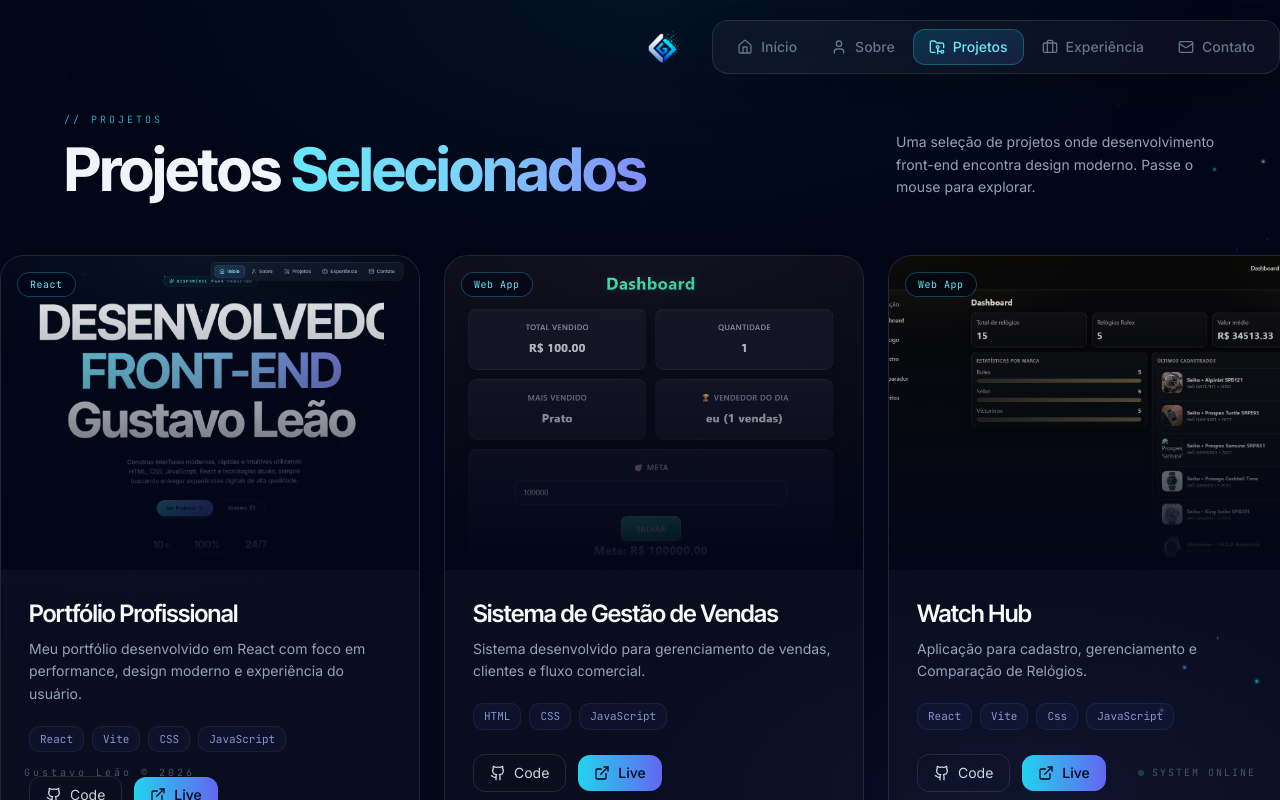
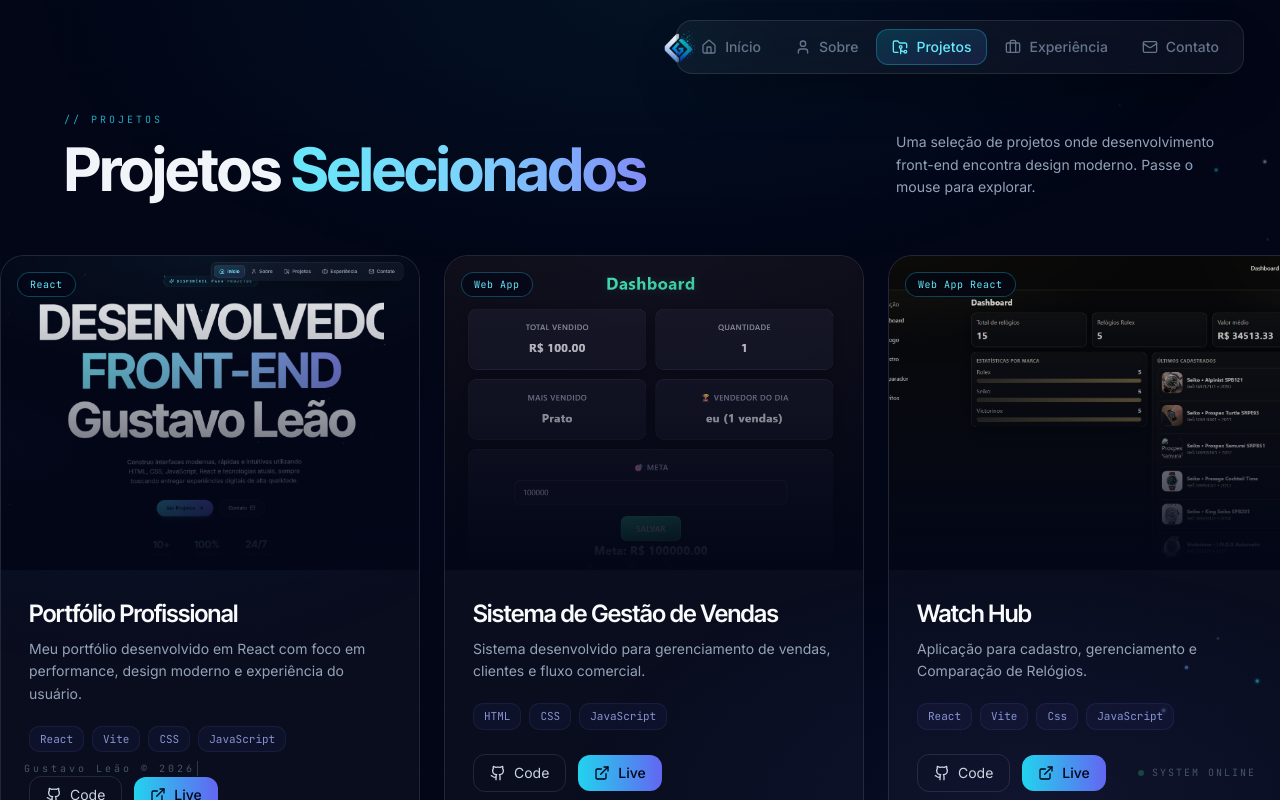
Before and after one commit to G-Leao/Portfolio-final, a React (Vite) app: page / in a window 1280 px wide. Both pictures are taken after a click on the button "Ver Projetos". Shown: the top 800 px of the page. Built offline with nearby package versions, Linux system fonts and the light colour scheme; the HTML template or start-up script is replaced by a standard one.

Commit message:
animações e cores

```diff
--- a/src/App.jsx
+++ b/src/App.jsx
@@ -62,7 +62,7 @@ function Experience() {
           {/* Corner brand mark - hidden on mobile to avoid nav overlap */}
           <div className="fixed bottom-20 md:bottom-5 left-4 md:left-6 z-40 pointer-events-none">
             <div className="text-[10px] font-mono tracking-[0.3em] text-slate-600">
-              Gustavo Leão © 2026
+              <span className="typewriter-text">Gustavo Leão © 2026</span>
             </div>
           </div>
           {/* Corner status */}
--- a/src/components/FloatingNav.jsx
+++ b/src/components/FloatingNav.jsx
@@ -29,7 +29,7 @@ export default function FloatingNav({
       transition={{ delay: 0.1, duration: 0.8, ease: [0.23, 1, 0.32, 1] }}
       className={`
         ${fixed ? "fixed bottom-0 left-0 right-0 md:top-5 md:left-1/2 md:-translate-x-1/2 md:bottom-auto z-50" : "w-full max-w-4xl mx-auto"}
-        flex items-center ${showLogo ? "justify-between" : "justify-center"}
+        flex items-center justify-center
       `}
       aria-label="Primary navigation"
     >
@@ -37,7 +37,7 @@ export default function FloatingNav({
       {showLogo && (
         <motion.div
           whileHover={{ scale: 1.05 }}
-          className="cursor-pointer hidden md:block"
+          className="cursor-pointer hidden md:block absolute left-4 top-1/2 -translate-y-1/2"
         >
           <img
             src={logoImg}
--- a/src/index.css
+++ b/src/index.css
@@ -118,6 +118,16 @@
   }
   .animate-logo-shine {
     animation: logo-shine 9s ease-in-out infinite;
+  }
+  .typewriter-text {
+    overflow: hidden;
+    white-space: nowrap;
+    display: inline-block;
+    animation:
+      typewriter 4s steps(20) infinite,
+      blink-caret 0.75s step-end infinite;
+    border-right: 1px solid rgba(71, 85, 105, 0.6);
+    padding-right: 2px;
   }
 }
 
@@ -254,6 +264,28 @@
   }
 }
 
+@keyframes typewriter {
+  0% {
+    width: 0;
+  }
+  50% {
+    width: 100%;
+  }
+  100% {
+    width: 100%;
+  }
+}
+
+@keyframes blink-caret {
+  0%,
+  100% {
+    border-color: rgba(71, 85, 105, 0.6);
+  }
+  50% {
+    border-color: transparent;
+  }
+}
+
 ::-webkit-scrollbar {
   width: 6px;
   height: 6px;
--- a/src/pages/Home.jsx
+++ b/src/pages/Home.jsx
@@ -18,7 +18,7 @@ export default function Home({ onNavigate, activePage }) {
   return (
     <section
       ref={sectionRef}
-      className="relative w-full min-h-screen flex flex-col items-center justify-center px-4 sm:px-6"
+      className="relative w-full min-h-screen flex flex-col items-center justify-start pt-20 px-4 sm:px-6"
     >
       {/* Hero Content - Centralizado */}
       <motion.div className="flex flex-col items-center text-center max-w-3xl w-full">
@@ -133,7 +133,7 @@ export default function Home({ onNavigate, activePage }) {
         initial={{ opacity: 0 }}
         animate={{ opacity: 1 }}
         transition={{ delay: 1.3, duration: 1 }}
-        className="absolute bottom-20 md:bottom-6 left-1/2 -translate-x-1/2 text-[10px] font-mono tracking-[0.25em] text-slate-500 hover:text-cyan-300 transition-colors duration-300 flex flex-col items-center gap-2"
+        className="absolute bottom-40 md:bottom-8 left-1/2 -translate-x-1/2 text-[10px] font-mono tracking-[0.25em] text-slate-500 hover:text-cyan-300 transition-colors duration-300 flex flex-col items-center gap-2"
       >
         SAIBA MAIS
         <span className="w-px h-8 bg-gradient-to-b from-cyan-400/50 to-transparent animate-pulse-glow" />
--- a/src/pages/Projects.jsx
+++ b/src/pages/Projects.jsx
@@ -32,7 +32,7 @@ const PROJECTS = [
   },
   {
     title: "Watch Hub",
-    category: "Web App",
+    category: "Web App React",
     description:
       "Aplicação para cadastro, gerenciamento e Comparação de Relógios.",
     tech: ["React", "Vite", " Css", "JavaScript"],
```
